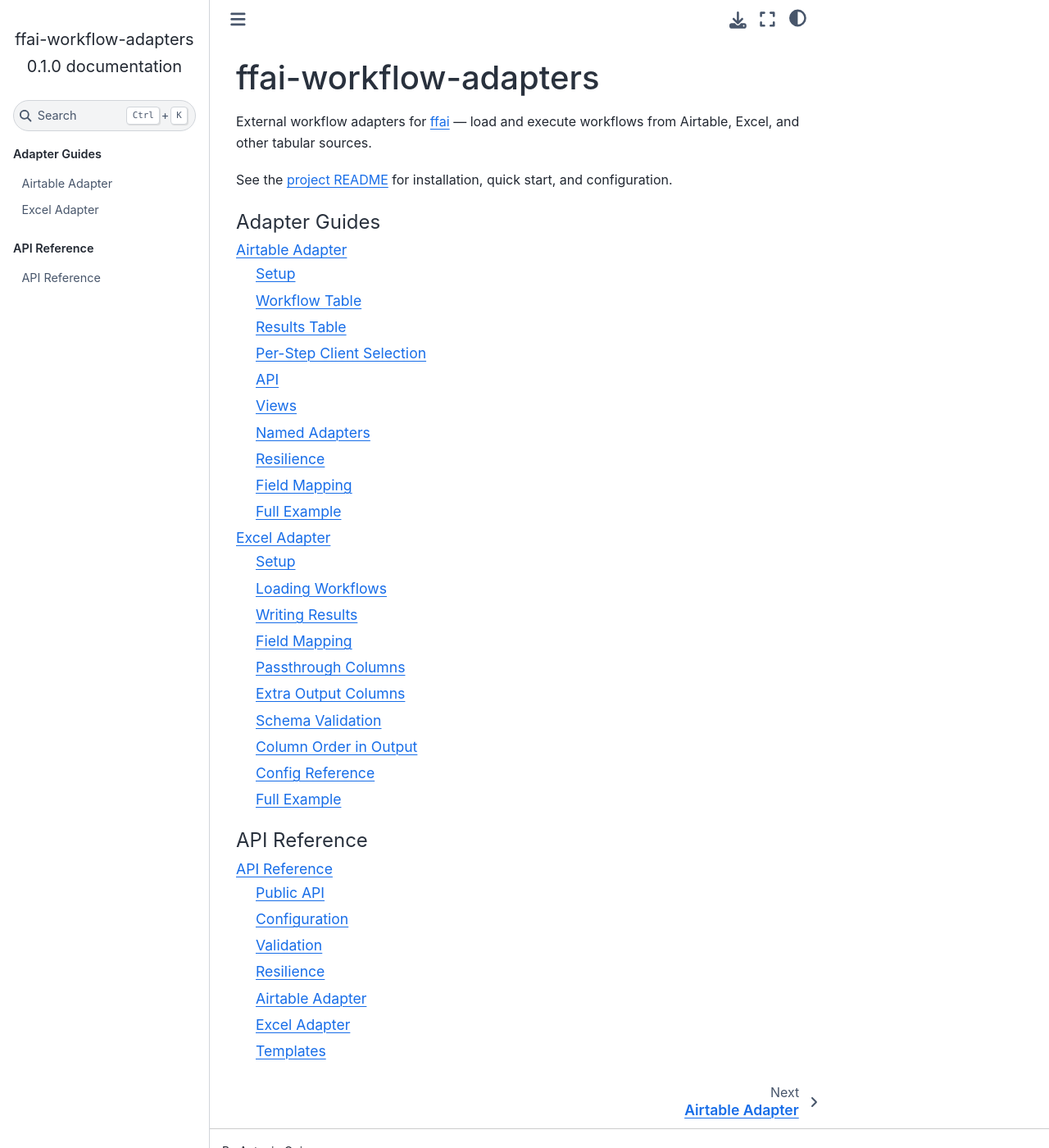
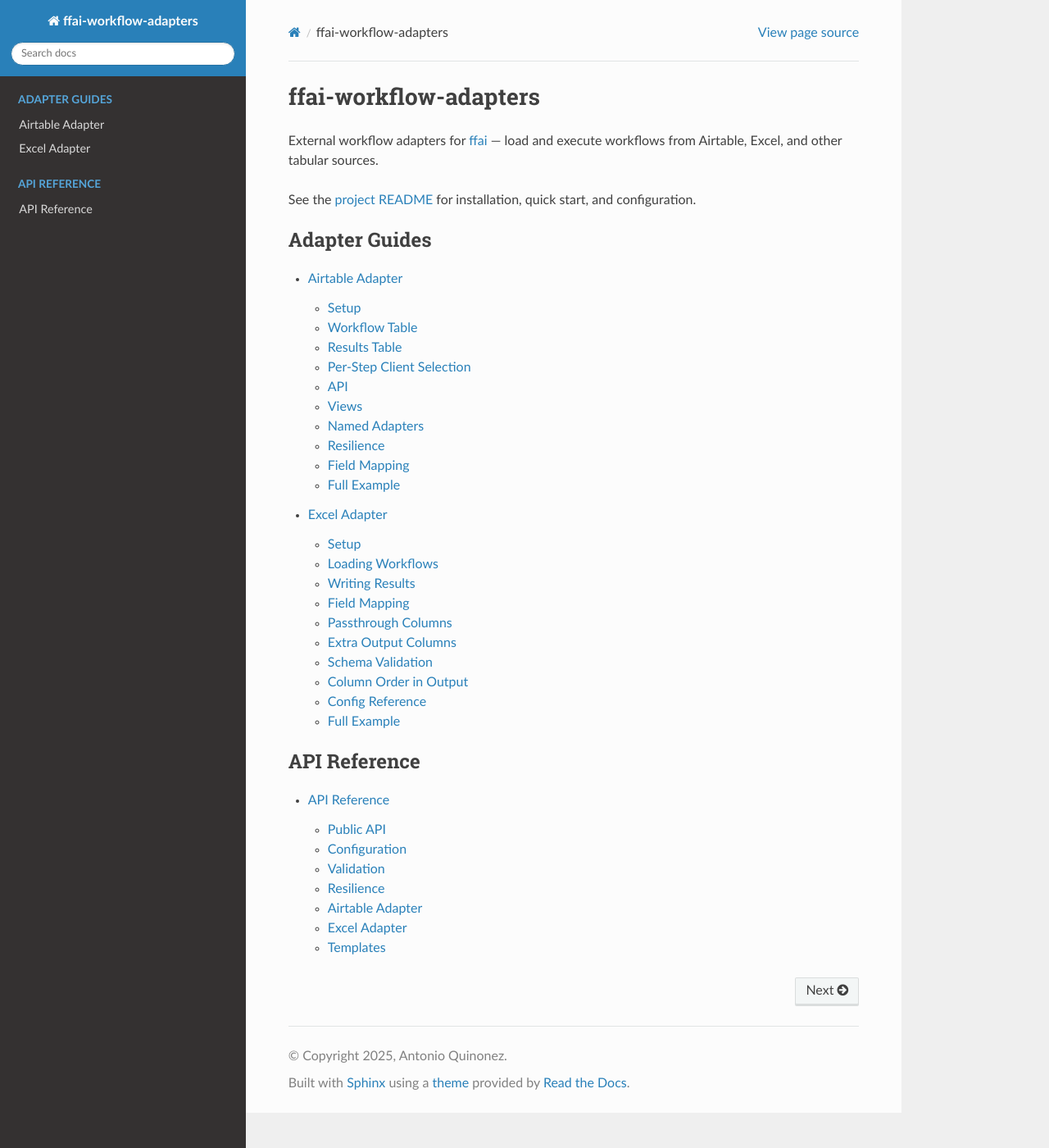
Before and after one commit to antquinonez/ffai-workflow-adapters, a Sphinx documentation site: the page built from docs/index.md, in a window 1280 px wide and 1400 px high. Shown: the whole window at 82% size. Built offline with Sphinx 7.4.7 and the Read the Docs theme 3.1.0, drawn with Linux system fonts in a browser that asks for light colours.

Commit message:
Switch docs theme to sphinx_rtd_theme to match parent ffai project

```diff
--- a/docs/conf.py
+++ b/docs/conf.py
@@ -20,7 +20,7 @@
     ".rst": "restructuredtext",
 }
 
-html_theme = "sphinx_book_theme"
+html_theme = "sphinx_rtd_theme"
 html_static_path = ["_static"]
 
 autoclass_content = "class"
--- a/pyproject.toml
+++ b/pyproject.toml
@@ -37,7 +37,7 @@
 docs = [
     "sphinx>=7.0",
     "myst-parser>=3.0",
-    "sphinx-book-theme>=1.0",
+    "sphinx-rtd-theme>=3.0",
 ]
 dev = [
     "pytest",
```
